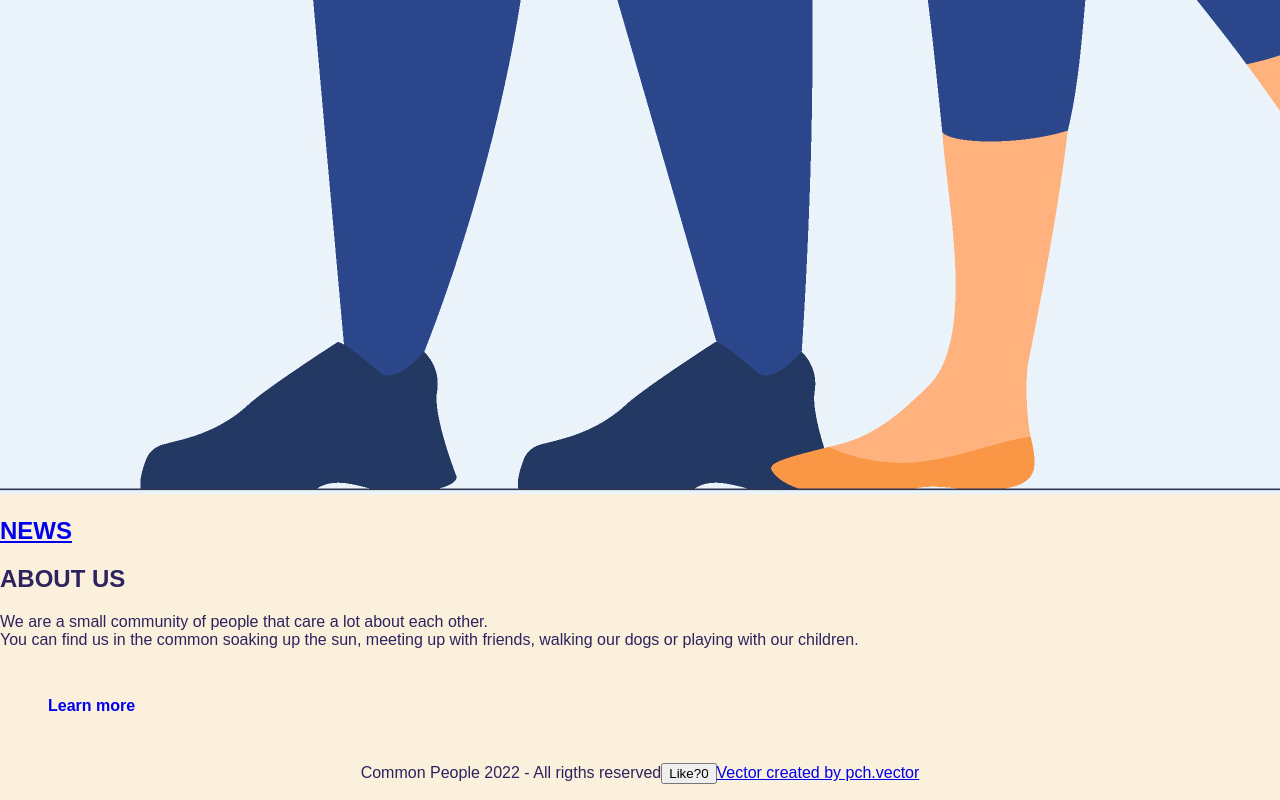
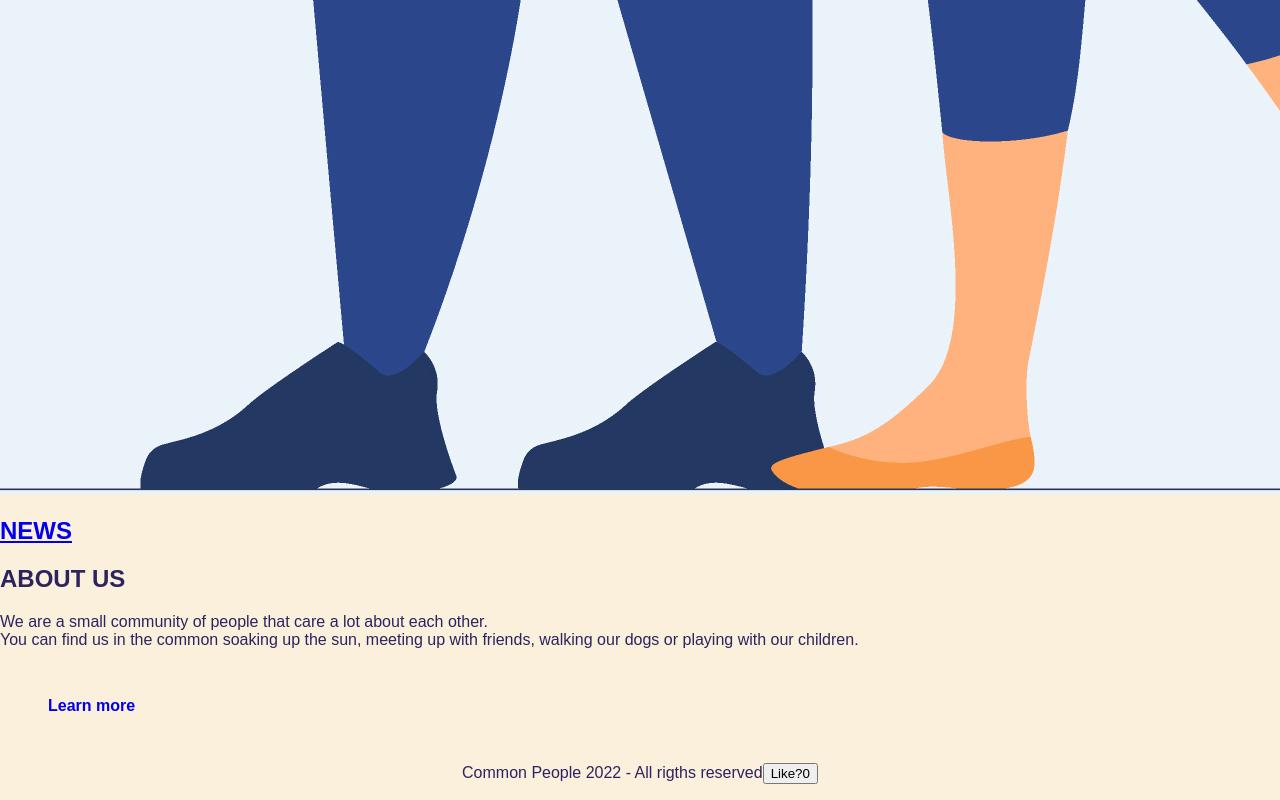
Before and after one commit to SofiaLara/CommonPeopleWeb, a Gatsby site: page / in a window 1280 px wide. Shown: the part 10393-11193 px from the top of the page. Built offline with nearby package versions, Linux system fonts and the light colour scheme; Gatsby itself is replaced by a stand-in of ours.

Commit message:
final report

```diff
--- a/src/components/layout.js
+++ b/src/components/layout.js
@@ -104,9 +104,6 @@
       <footer>
         {data.site.siteMetadata.title} 2022 - All rigths reserved
         <button onClick={handleToggle}>Like?{liked.number}</button>
-        <a href="https://www.freepik.com/vectors/vendor">
-          Vector created by pch.vector
-        </a>
       </footer>
     </div>
   );
```
